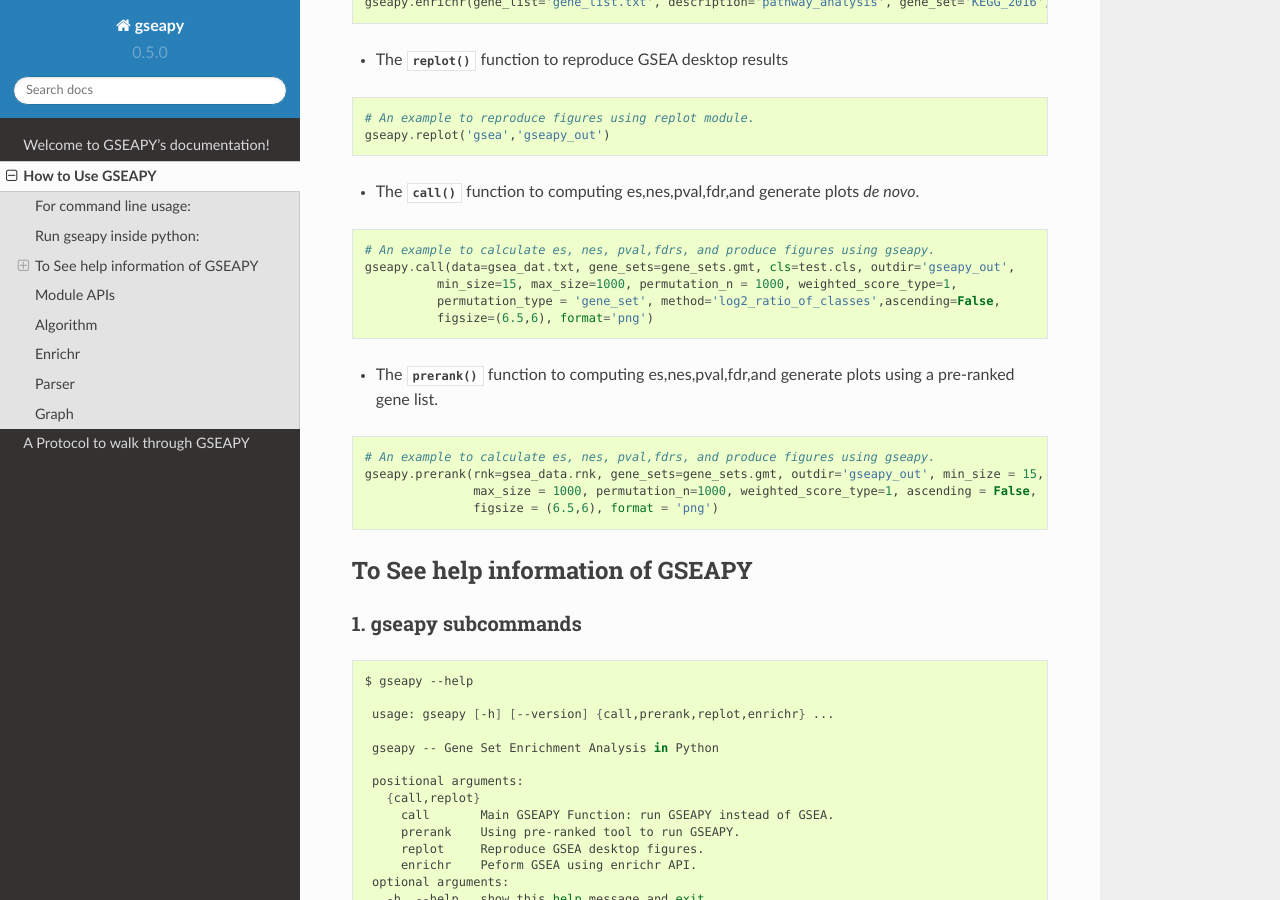
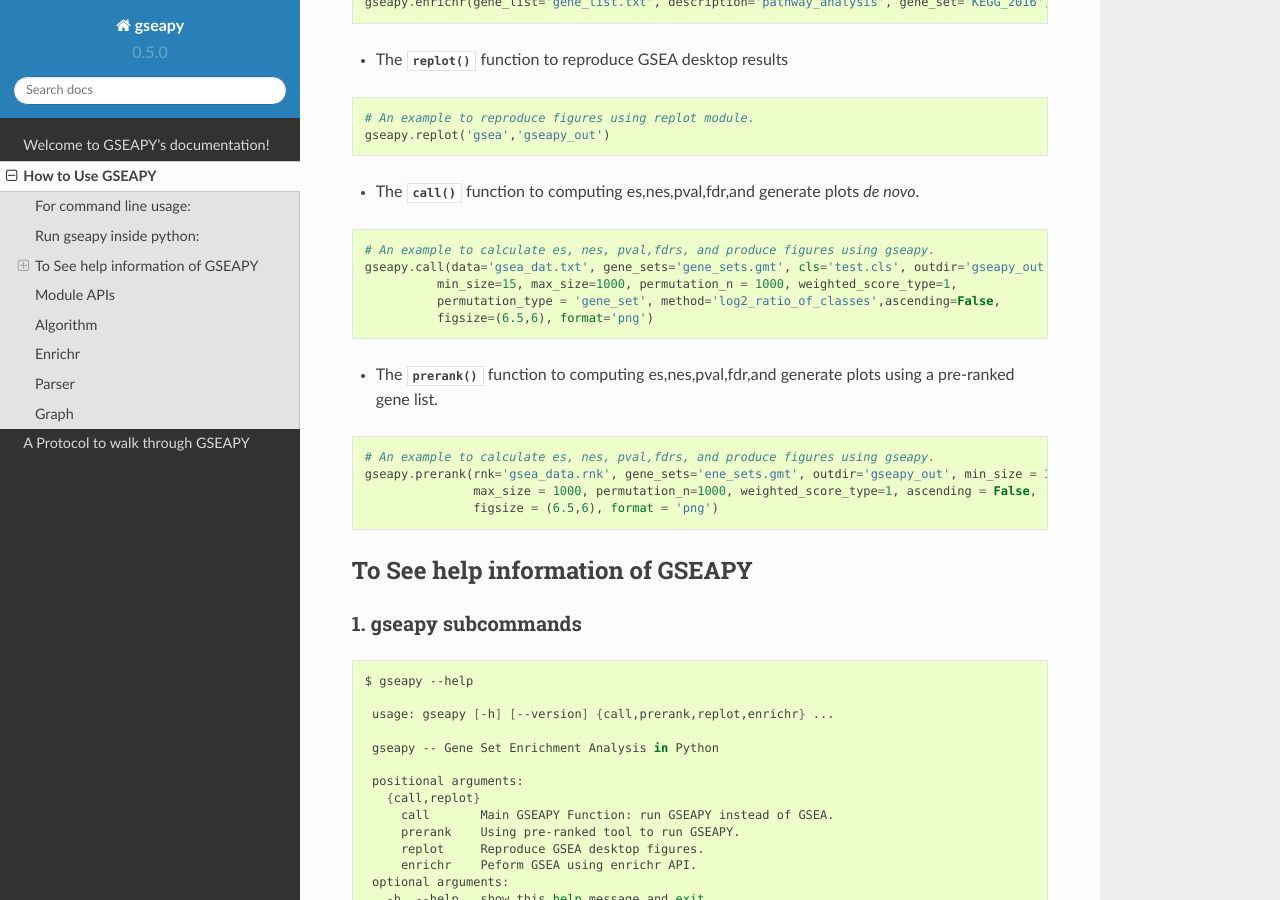
Before and after one commit to zqfang/GSEApy, a Sphinx documentation site: the page built from docs/run.rst, in a window 1280 px wide and 900 px high, scrolled down 1179 px. Built offline with Sphinx 7.4.7 and the Read the Docs theme 2.0.0, drawn with Linux system fonts in a browser that asks for light colours.

Commit message:
typo fix

```diff
--- a/README.rst
+++ b/README.rst
@@ -202,13 +202,13 @@ Run gseapy inside python:
     gseapy.replot(indir='./Gsea.reports',outdir='test')
 
     # calculate es, nes, pval,fdrs, and produce figures using gseapy.
-    gseapy.call(data=expression.txt, gene_sets=gene_sets.gmt, cls=test.cls, outdir='test')
+    gseapy.call(data='expression.txt', gene_sets='gene_sets.gmt', cls=test.cls, outdir='test')
 
     # using prerank tool
     gseapy.prerank(rnk='gsea_data.rnk', gene_sets='gene_sets.gmt', outdir='test')
 
     # call enrichr
-    gseapy.enrichr(gene_list='gene_list.txt', description='pathway_analysis', gene_set='KEGG_2016', outfile='test')
+    gseapy.enrichr(gene_list='gene_list.txt', description='pathway_analysis', gene_sets='KEGG_2016', outfile='test')
 
 
 
--- a/docs/run.rst
+++ b/docs/run.rst
@@ -85,7 +85,7 @@ This will import the following:
 .. code:: python
 
    # An example to calculate es, nes, pval,fdrs, and produce figures using gseapy.
-   gseapy.call(data=gsea_dat.txt, gene_sets=gene_sets.gmt, cls=test.cls, outdir='gseapy_out',
+   gseapy.call(data='gsea_dat.txt', gene_sets='gene_sets.gmt', cls='test.cls', outdir='gseapy_out',
              min_size=15, max_size=1000, permutation_n = 1000, weighted_score_type=1,
              permutation_type = 'gene_set', method='log2_ratio_of_classes',ascending=False,
              figsize=(6.5,6), format='png')
@@ -96,7 +96,7 @@ This will import the following:
 .. code:: python
 
    # An example to calculate es, nes, pval,fdrs, and produce figures using gseapy.
-   gseapy.prerank(rnk=gsea_data.rnk, gene_sets=gene_sets.gmt, outdir='gseapy_out', min_size = 15,
+   gseapy.prerank(rnk='gsea_data.rnk', gene_sets='ene_sets.gmt', outdir='gseapy_out', min_size = 15,
                   max_size = 1000, permutation_n=1000, weighted_score_type=1, ascending = False,
                   figsize = (6.5,6), format = 'png')
 
```
Also changed, not shown: 2 other files.
